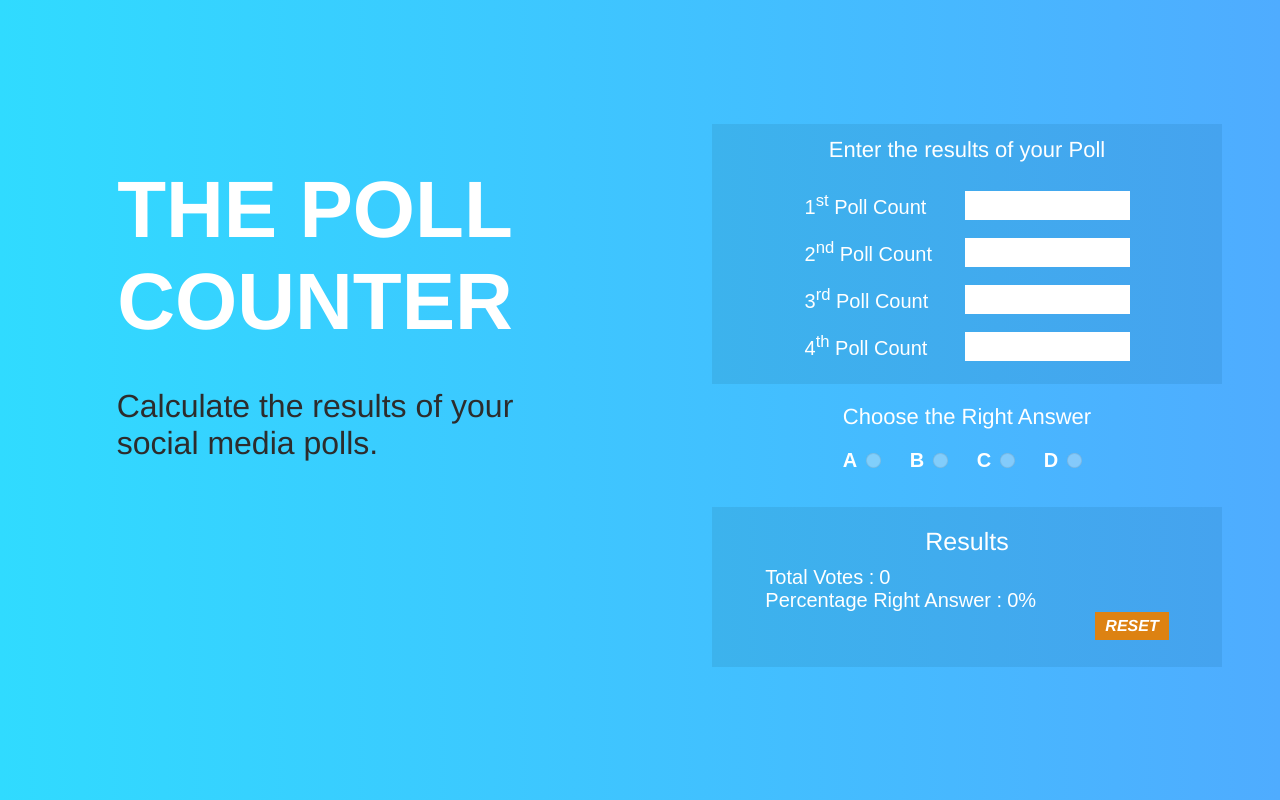
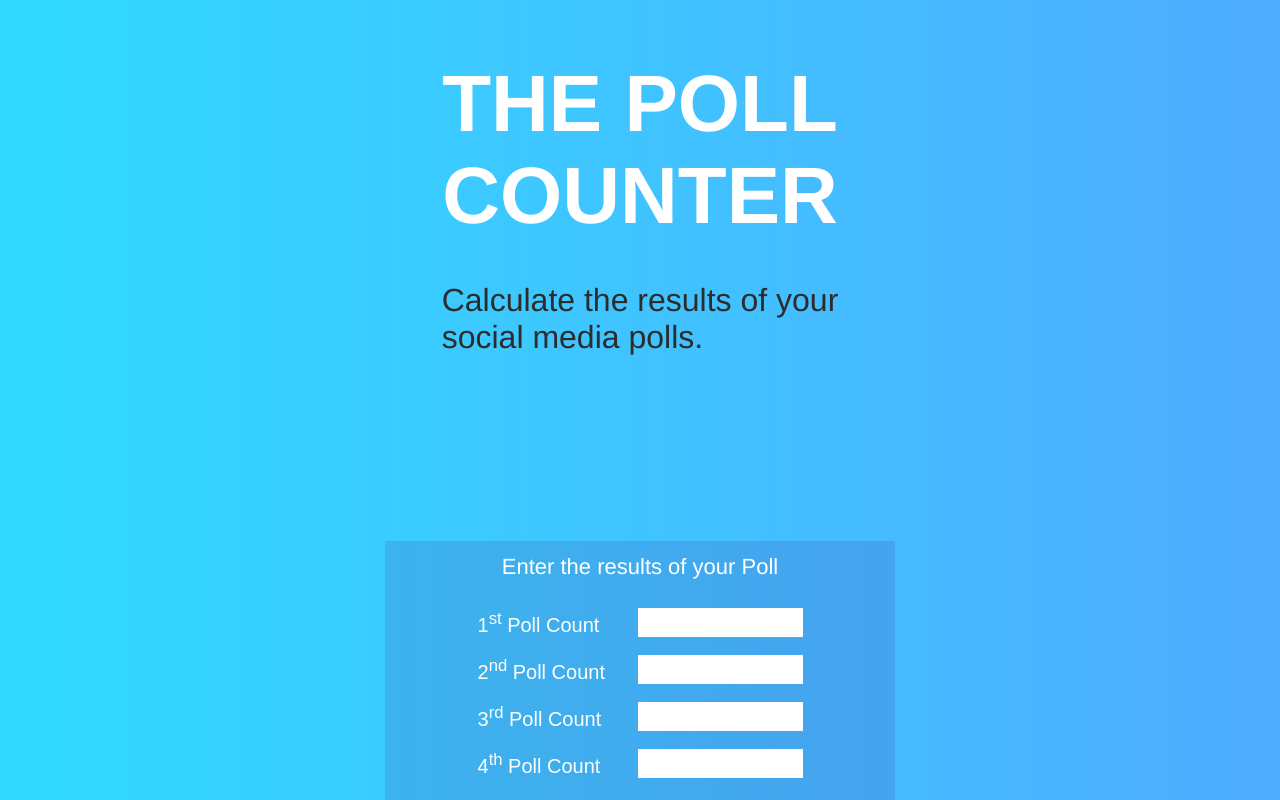
Before and after one commit to NecroticFactor/Poll_Calculator, a React (Vite) app: page / in a window 1280 px wide. Built offline with nearby package versions, Linux system fonts and the light colour scheme.

Commit message:
Version 3.1.2
CSS updates

```diff
--- a/src/App.css
+++ b/src/App.css
@@ -8,9 +8,9 @@
 
 
 body {
-  background:linear-gradient(to right, rgb(48, 219, 255), rgb(79,172,255) ); /* Sets a gradient background from blue to cyan */
-  height: 100vh; /* 100% of the viewport height */
-  margin: 0; /* Removes default margin */
+  background:linear-gradient(to right, rgb(48, 219, 255), rgb(79,172,255) );
+  height: 100vh;
+  margin: 0;
 }
 
 .App{
@@ -23,11 +23,12 @@ body {
 .App__main{
   display: flex;
   flex-direction: column;
-  height:calc(100vh - 6rem) ;
+  height:calc(100vh - 6rem);
+  min-width: 4rem;
 }
 
 /* Adjust layout for larger screens */
-@media (min-width: 768px) {
+@media (min-width: 1500px) {
   .App__main {
     flex-direction: row; /* Place items side by side */
   }
@@ -55,7 +56,7 @@ body {
 
 .App__main__left > h1{
   color: #fff;
-  font-family:helvetica; /* Sets font family */
+  font-family:helvetica;
   font-size: 5rem;
   font-display: bold;
   margin-top: 10px;
@@ -63,10 +64,10 @@ body {
 }
 
 .App__main__left > h2{
-  color: rgb(45, 44, 44); /* Sets text color to a shade of red */
-  font-family: helvetica; /* Sets font family */
+  color: rgb(45, 44, 44);
+  font-family: helvetica;
   font-weight: 300;
-  font-size: 2rem; /* Sets font size */
+  font-size: 2rem;
   margin-bottom: 10rem;
   align-self: center;
 }
@@ -74,17 +75,21 @@ body {
 
 .poll-values {
   display: flex;
-  flex-direction: column; /* Arranges children in a column */
-  align-items: center; /* Centers children horizontally */
+  flex-direction: column;
+  align-items: center;
   background: linear-gradient(to right, rgb(60, 179, 237), rgb(69,163,239) );
   justify-content: center;
-  background-color: #007bff; /* Example background color */
-  color: #fff; /* Example text color */
-  border: none; /* Remove default border */
+  background-color: #007bff;
+  color: #fff;
+  border: none;
   cursor: pointer;
-  width: 510px;
+
   height: 260px;
   margin-left: 120px;
+  width: 510px; /* Use percentage for width */
+  max-width: 510px; /* Set max width for large screens */
+  margin-left: auto; /* Center element with auto margin */
+  margin-right: auto; /* Center element with auto margin */
 }
 
 #poll-heading{
@@ -106,7 +111,7 @@ input[type="text"] {
 
 .input {
   display: flex;
-  align-items: center; /* Centers items vertically */
+  align-items: center;
   box-sizing: border-box; /* Ensures padding and border are included in the element's total width and height */
   margin-bottom: 10px; /* Adds space below each input group */
   padding-top: 8px;
@@ -125,7 +130,7 @@ input[type="text"] {
   color: #9f1717; /* Example text color */
   border: none; /* Remove default border */
   cursor: pointer;
-  margin-left: 120px;
+  margin-left: 30px;
 }
 
 .select{
@@ -180,15 +185,15 @@ label {
   margin: 10px; /* Adds margin around the result box */
   border: none; /* Adds a black border around the result-box */
   color: #fff;
-  bottom: 100px; /* Adjust distance from the bottom */
-  right: 60px; /* Adjust distance from the right */
   padding: 10px 20px; /* Adjust padding as needed */
   background-color: #007bff;
   width: 510px;
   height: 160px;
   padding-bottom: 45px;
   background: linear-gradient(to right, rgb(60, 179, 237), rgb(69,163,239) );
-  margin-left: 130px;
+  max-width: 510px; /* Set max width for large screens */
+
+
 }
 
 .result-box > h3 {
```
